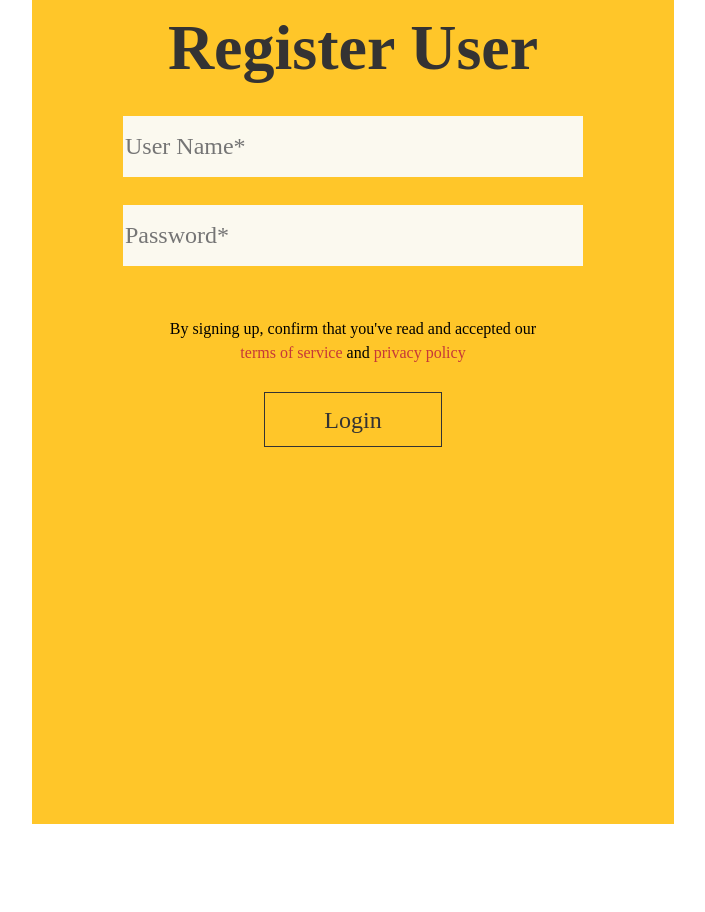
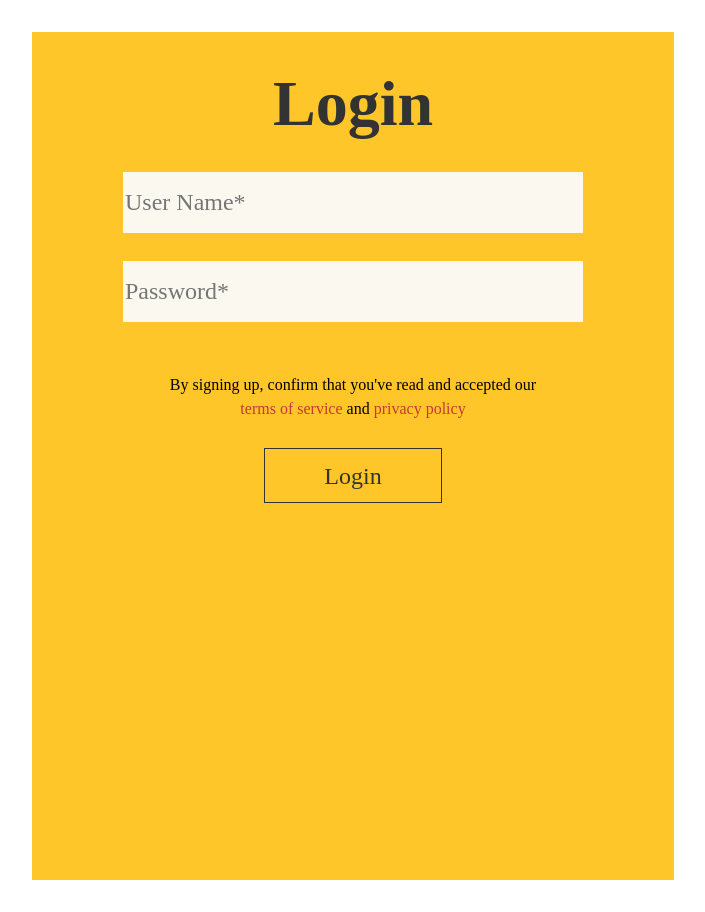
Before and after one commit to Manas-maker/Reach, a React (Vite) app in the folder Frontend/: page /login in a window 1280 px wide. Shown: the whole page, without its empty margins (287-992 px from the left). Before the commit the page ends 824 px from the top, so only its background shows below. Built offline with nearby package versions, Linux system fonts and the light colour scheme; a web font is replaced by a local one.

Commit message:
saving user to browser and login/register popups get triggered from header

```diff
--- a/Frontend/package.json
+++ b/Frontend/package.json
@@ -12,7 +12,8 @@
   "dependencies": {
     "react": "^18.3.1",
     "react-dom": "^18.3.1",
-    "react-router-dom": "^7.1.3"
+    "react-router-dom": "^7.1.3",
+    "reactjs-popup": "^2.0.6"
   },
   "devDependencies": {
     "@eslint/js": "^9.17.0",
--- a/Frontend/src/App.jsx
+++ b/Frontend/src/App.jsx
@@ -7,7 +7,7 @@ import Login from './Components/Login'
 
 function App() {
   const [count, setCount] = useState(0)
-
+  const [errorMessage, setErrorMessage] = useState(null)
   return (
     <Router>
       <Routes>
--- a/Frontend/src/Components/Header.jsx
+++ b/Frontend/src/Components/Header.jsx
@@ -1,15 +1,30 @@
 import "./header.css"
-import { useState } from "react";
+import { useState, useEffect } from "react";
 import { useNavigate } from 'react-router-dom';
+import Popup from 'reactjs-popup';
+import 'reactjs-popup/dist/index.css';
+import Login from "./Login";
+import Register from "./Register";
 const Header =  ()=>{
-    const user = null;
     const navigate = useNavigate();
     const [searchQuery, setSearchQuery] = useState('')
+    const [openLogin, setOpenLogin] = useState(false)
+    const closeModalLogin = () => setOpenLogin(false)
+    const [openRegister, setOpenRegister] = useState(false)
+    const closeModalRegister = () => setOpenRegister(false)
+    const [user, setUser] = useState(null)
     const submitHandler = (e) =>{
         if (e.key === 'Enter' ){
             navigate(`/search?query=${searchQuery}`)
         }
     }
+    useEffect(() => {
+        const loggedUserJSON = window.localStorage.getItem('loggedUser')
+        if (loggedUserJSON) {
+          const user = JSON.parse(loggedUserJSON)
+          setUser(user)
+        }
+      }, [])
     return (
         <div id="headerContainer">
             <div id="headerLeft"><input
@@ -21,8 +36,10 @@ const Header =  ()=>{
             </div>
             <ul id="headerRight">
                 <li>About Us</li>
-                {user === null?<><li>Login</li><li>Sign Up</li></>:<li>User</li>}
+                {(user === null)?<><li onClick={()=> setOpenLogin(o => !o)}>Login</li><li onClick={()=> setOpenRegister(o => !o)} >Sign Up</li></>:<li>{user.username}</li>}
             </ul>
+            <Popup open={openLogin} onClose={closeModalLogin} modal><Login open={openLogin} setOpen={setOpenLogin}/></Popup>
+            <Popup open={openRegister} onClose={closeModalRegister} modal><Register open={openRegister} setOpen={setOpenRegister}/></Popup>
         </div>
     )
 }
--- a/Frontend/src/Components/Login.jsx
+++ b/Frontend/src/Components/Login.jsx
@@ -1,33 +1,45 @@
 import { useState } from 'react'
+import Popup from 'reactjs-popup';
+import 'reactjs-popup/dist/index.css';
 import './Register.css'
-const Login = () =>{
+const Login = ({ open, setOpen }) =>{
     const [password, setPassword] = useState('')
-    const [userName, setUserName] = useState('')
+    const [username, setUserName] = useState('')
+    const [user, setUser] = useState(null)
     const loginSubmit = async (e)=>{
         e.preventDefault();
-
+        try {
             const user = await fetch("http://localhost:8000/Login", {
                 method: "POST",
                 headers: {
                     "Content-Type": "application/json",
                 },
                 body: JSON.stringify({username, password}),
-        });
-        console.log()
+            }).then((res) => res.json());
+            setUser(user)
+            if ( (open !== null) && (user.username != null)){
+                window.localStorage.setItem('loggedUser', JSON.stringify(user))
+                setOpen(false);
+                console.log(user)
+            }
+        } catch (exception) {
+            console.log(exception)
+        }
     }
 
     return (
-        <div id="formPopup">
+        <div id='formPopup'>
             <form onSubmit={ loginSubmit }>
-                <h2>Register User</h2>
+                <h2>Login</h2>
                 <fieldset>
-                    <input type="text" placeholder="User Name*" value={ userName } onChange={({target})=>setUserName(target.value)} name="username" />
+                    <input type="text" placeholder="User Name*" value={ username } onChange={({target})=>setUserName(target.value)} name="username" />
                     <input type="text" placeholder="Password*" value={ password } onChange={({target})=>setPassword(target.value)}name="password" />
                 </fieldset>
                 <p className="formDisclaimer">By signing up, confirm that you've read and accepted our <span className="redLink"><a>terms of service</a></span> and <span className="redLink"><a>privacy policy</a></span></p>
                 <button type="click" >Login</button>
             </form>
         </div>
+
     )
 }
 
--- a/Frontend/src/Components/Register.css
+++ b/Frontend/src/Components/Register.css
@@ -5,15 +5,21 @@
     width: 594px;
     height: 800px;
     background-color: #ffc629;
-    position: absolute;
-    top: 50%;
-    left: 50%;
-    transform: translate(-50%, -50%);
     border: none;
     padding: 24px;
     font-family: "Ysabeau Office";
+    /*margin-left: -594px;
+    margin-bottom: -800px;*/
 }
 
+#formPopup form{
+    display: flex;
+    flex-direction: column;
+    align-items: center;
+}
+.popup-overlay {
+    background: #34333386;
+}
 h2{
     font-size: 64px;
     font-family: "Federant";
--- a/Frontend/src/Components/Register.jsx
+++ b/Frontend/src/Components/Register.jsx
@@ -1,5 +1,5 @@
 import './Register.css'
-const Register = () =>{
+const Register = ({ open, setOpen }) =>{
     const registerSubmit = async (e)=>{
         e.preventDefault();
         const formData = new FormData(e.target);
@@ -16,6 +16,9 @@ const Register = () =>{
             },
             body: JSON.stringify(formDataObject),
         });
+        if ( open !== null ){
+            setOpen(false);
+        }
     }
     return (
         <div id="formPopup">
--- a/Frontend/src/Components/header.css
+++ b/Frontend/src/Components/header.css
@@ -16,6 +16,12 @@
     font-size: 23px;
 }
 
+html .popup-content {
+    background-color: transparent;
+    border: none;
+    width: fit-content;
+
+}
 #search {
     width:430px;
     border-radius: 50px;
```
Also changed, not shown: 1 other file (tests, documents, lock files or other folders). Lines whose indentation alone changed are shown as unchanged.
